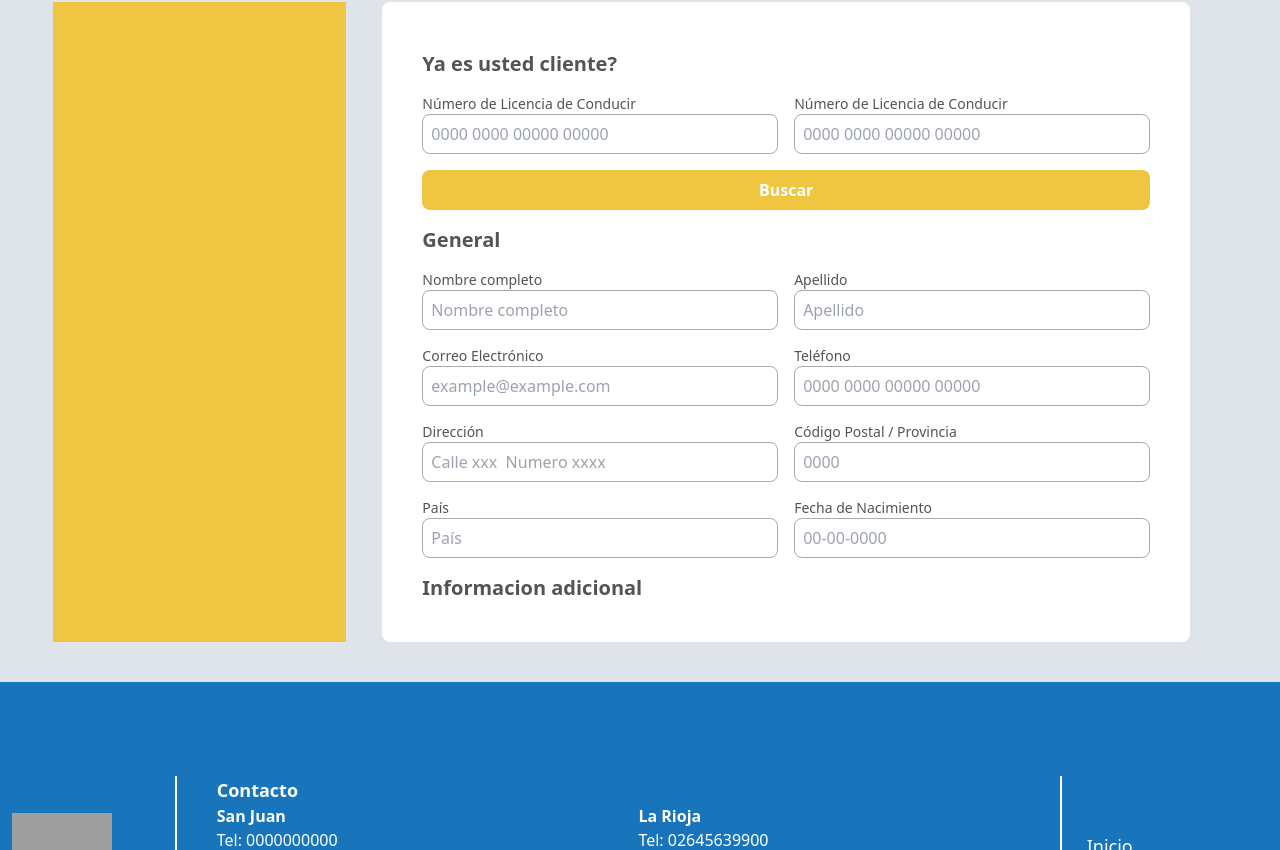
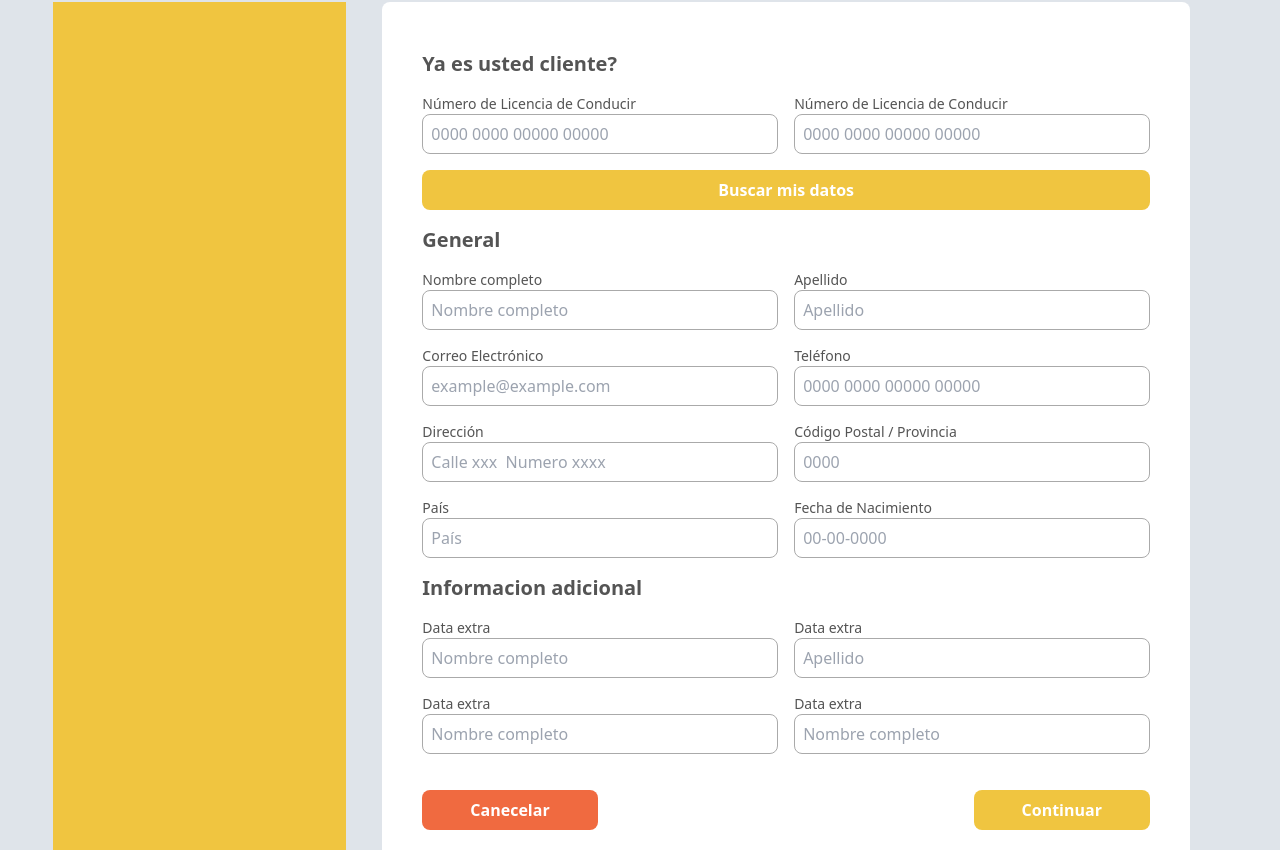
Before and after one commit to DeeRo-dev/facil-web, a React (Vite) app: page /flota/ids/addoptions/datauser in a window 1280 px wide. Shown: the part 170-1020 px from the top of the page. Built offline with nearby package versions, Linux system fonts and the light colour scheme; grey boxes are pictures that could not be loaded.

Commit message:
Btn form reutil..

```diff
--- a/src/components/Btns/BtnForm.tsx
+++ b/src/components/Btns/BtnForm.tsx
@@ -1,11 +1,17 @@
-"use cllient"
-import React from 'react'
 
-export const BtnForm: React.FC = () => {
+
+import React from "react";
+
+interface Props {
+  color?: string;
+  size?: string;
+  name: string;
+}
+
+export const BtnForm: React.FC<Props> = ({ color, size, name }: Props) => {
   return (
-    <button className='w-full bg-terciary h-10 font-bold text-whiteColor rounded-lg mt-4'>
-            Buscar
+    <button className={` ${size ? `${size}` : 'w-full'}  ${color ? `${color}` : 'bg-terciary'} h-10 font-bold text-whiteColor rounded-lg mt-4 px-12`}>
+     {name}
     </button>
-  )
-
+  );
 }
--- a/src/components/FlotaCard/FlotaCard.tsx
+++ b/src/components/FlotaCard/FlotaCard.tsx
@@ -49,7 +49,7 @@ export const FlotaCard = () => {
         </div>
         <div className="flex justify-center mb-2">
             <Link to="/flota/ids/addoptions" className="w-full">
-                <BtnForm />
+                <BtnForm name="Seleccionar"/>
             </Link>
 
         </div>
--- /dev/null
+++ b/src/components/Forms/FormHome.tsx
@@ -0,0 +1,30 @@
+import InputSelect from '../Inputs/InputSelect'
+import { BtnForm } from '../Btns/BtnForm'
+import Input from '../Inputs/Input';
+import InputDate from '../Inputs/InputDate';
+import InputHour from '../Inputs/InputHour';
+
+export default function FormHome()  {
+  return (
+    <div  className='bg-primary backdrop-blur-lg bg-opacity-50 h-auto w-auto rounded-lg px-10 py-10'>
+        <form action="" >
+            <div className=' m-auto flex flex-col  gap-2'>
+            <h2 className='text-lg text-whiteColor  border-b mb-1 border-whiteColor pb-2'>Reserve su vehículo</h2>
+            <InputSelect/>
+
+            <div className=' w-full flex justify-between flex-col md:flex-row gap-5'>
+                <InputDate/>
+           <div className='flex justify-between w-full gap-5'>
+           <InputHour/>
+            <InputHour/>
+           </div>
+            </div>
+            <Input title='Codigo Promocional' titlePLaceHolder='Ingresar codigo'/>
+
+            <BtnForm name="Buscar"/>
+            </div>
+
+        </form>
+    </div>
+  )
+}
--- a/src/components/FormHome/FormHome.tsx
+++ b/src/components/Forms/FormSide.tsx
@@ -4,15 +4,15 @@ import Input from '../Inputs/Input';
 import InputDate from '../Inputs/InputDate';
 import InputHour from '../Inputs/InputHour';
 
-export default function FormHome()  {
+export default function FormSide()  {
   return (
-    <div  className='bg-primary backdrop-blur-lg bg-opacity-50 h-auto w-auto rounded-lg px-10 py-10'>
+    <div  className='bg-primary h-auto w-80 rounded-lg px-10 py-10'>
         <form action="" >
             <div className=' m-auto flex flex-col  gap-2'>
             <h2 className='text-lg text-whiteColor  border-b mb-1 border-whiteColor pb-2'>Reserve su vehículo</h2>
             <InputSelect/>
 
-            <div className=' w-full flex justify-between flex-col md:flex-row gap-5'>
+            <div className=' w-full flex justify-between flex-col gap-5'>
                 <InputDate/>
            <div className='flex justify-between w-full gap-5'>
            <InputHour/>
@@ -21,7 +21,7 @@ export default function FormHome()  {
             </div>
             <Input title='Codigo Promocional' titlePLaceHolder='Ingresar codigo'/>
 
-            <BtnForm/>
+            <BtnForm name="Buscar"/>
             </div>
 
         </form>
--- a/src/pages/Flota/pages/AddOptionsCar.tsx
+++ b/src/pages/Flota/pages/AddOptionsCar.tsx
@@ -4,6 +4,7 @@ import { BiPlusCircle } from "react-icons/bi";
 import CustomizedCheckbox from "../../../components/Btns/CheckBox/CheckBox";
 
 import InputSelectItems from "../../../components/Inputs/InputSelectItems";
+import { Link } from "react-router-dom";
 
 const AddOptions: React.FC = () => {
   return (
@@ -155,9 +156,13 @@ const AddOptions: React.FC = () => {
             </div>
             {/* Termina el itemr */}
           </div>
-          <div className="flex justify-between w-full">
-            <BtnForm />
-            <BtnForm />
+          <div className="flex justify-between w-full p-5">
+            <Link to="/flota/ids">
+            <BtnForm name="Canecelar" color="bg-colorDanger" size="w-auto"/>
+            </Link>
+            <Link to="/flota/ids/addoptions/datauser">
+            <BtnForm size="w-auto" name="Continuar"/>
+            </Link>
           </div>
         </div>
       </div>
--- a/src/pages/Flota/pages/DataExtraUser.tsx
+++ b/src/pages/Flota/pages/DataExtraUser.tsx
@@ -1,3 +1,4 @@
+import { Link } from "react-router-dom";
 import { BtnForm } from "../../../components/Btns/BtnForm";
 import Input from "../../../components/Inputs/Input";
 
@@ -10,6 +11,8 @@ export default function DataExtraUser() {
 
       <div className="flex w-full  items-center justify-center">
         <div className="w-11/12 bg-whiteColor rounded-lg p-10">
+
+
           <div>
             <h2 className="text-xl	font-semibold text-colorText mt-2">
               Ya es usted cliente?
@@ -24,7 +27,7 @@ export default function DataExtraUser() {
                 titlePLaceHolder="0000 0000 00000 00000"
               />
             </div>
-            <BtnForm />
+            <BtnForm name="Buscar mis datos"/>
           </div>
 
           <div>
@@ -65,9 +68,36 @@ export default function DataExtraUser() {
             <h2 className="text-xl	font-semibold text-colorText mt-4">
               Informacion adicional
             </h2>
+            <div className="grid grid-cols-1 md:grid-cols-2 gap-4 mt-4 ">
+              <Input
+                title="Data extra"
+                titlePLaceHolder="Nombre completo"
+              />
+              <Input  title="Data extra" titlePLaceHolder="Apellido" />
+              <Input
+                 title="Data extra"
+                 titlePLaceHolder="Nombre completo"
+              />
+              <Input
+                title="Data extra"
+                titlePLaceHolder="Nombre completo"
+              />
+
+            </div>
+          </div>
+
+          <div className="flex justify-between w-full mt-5">
+            <Link to="/flota/ids">
+            <BtnForm name="Canecelar" color="bg-colorDanger" size="w-auto"/>
+            </Link>
+            <Link to="/flota/ids/addoptions/datauser">
+            <BtnForm size="w-auto" name="Continuar"/>
+            </Link>
           </div>
         </div>
+          {/* una antes */}
       </div>
+
     </div>
   );
 }
--- a/src/pages/Flota/pages/SearchCar.tsx
+++ b/src/pages/Flota/pages/SearchCar.tsx
@@ -3,6 +3,8 @@ import { FaArrowLeftLong } from "react-icons/fa6";
 import { Link } from "react-router-dom";
 // import FormHome from "../../../components/FormHome/FormHome";
 import { FlotaCard } from "../../../components/FlotaCard/FlotaCard";
+
+import FormSide from "../../../components/Forms/FormSide";
 // import { FlotaCardProps } from "../../../components/FlotaCard/FlotaCard";
 
 interface SearchCarProps {
@@ -13,17 +15,21 @@ const SearchCar: React.FC<SearchCarProps> = () => {
   return (
     <div className="w-full m-auto mt-5 flex ">
 
-         <div className="w-96 px-2 h-auto bg-terciary flex ">
-             {/* <FormHome /> */}
+         <div className="w-96 px-2 h-full flex ">
+             <FormSide />
         </div>
 
 
-        <div className="flex flex-col w-full m-auto items-center">
-        <div className="flex w-full flex-col my-5">
-          <div>
+        <div className="flex flex-col w-full m-auto items-center gap-5 mb-10">
+        <div className="flex w-full flex-col my-5 gap-5">
+          {/* <div>
             <p>/Flota</p>
-          </div>
+          </div> */}
         </div>
+        <FlotaCard />
+        <FlotaCard />
+        <FlotaCard />
+        <FlotaCard />
         <FlotaCard />
       </div>
 
--- a/src/pages/Home/Home.tsx
+++ b/src/pages/Home/Home.tsx
@@ -1,6 +1,6 @@
 import React from "react";
 import { CarCard } from "../../components/CarCard/CarCard";
-import FormHome from "../../components/FormHome/FormHome";
+import FormHome from "../../components/Forms/FormHome";
 import { Carrousel } from "../../components/Carrousel/Carrousel";
 import { IoIosArrowDown } from "react-icons/io";
 import { Link } from "react-router-dom";
--- a/tailwind.config.js
+++ b/tailwind.config.js
@@ -14,7 +14,8 @@ export default {
       terciaryHover:'#EABA26',
       black:'#000000',
       grey:'#AAAAAA',
-      colorText:'#545454'
+      colorText:'#545454',
+      colorDanger:'#F06A40'
       // ...
     },
   },
```
